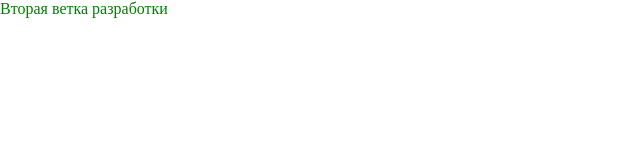
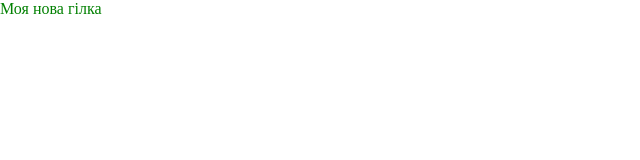
Before and after one commit to StepanKravets/fed, a plain HTML site: page app/index.html in a window 1280 px wide. Shown: the whole page, without its empty margins (0-640 px from the left). Drawn offline with Linux system fonts and the light colour scheme.

Commit message:
my first commit on gihub

```diff
--- a/app/index.html
+++ b/app/index.html
@@ -15,7 +15,7 @@
 
 <body>
     <header class="header">
-        <h2 class="log">Вторая ветка разработки</h2>
+        <h2 class="log">Моя нова гілка</h2>
     </header>
 </body>
 
```
